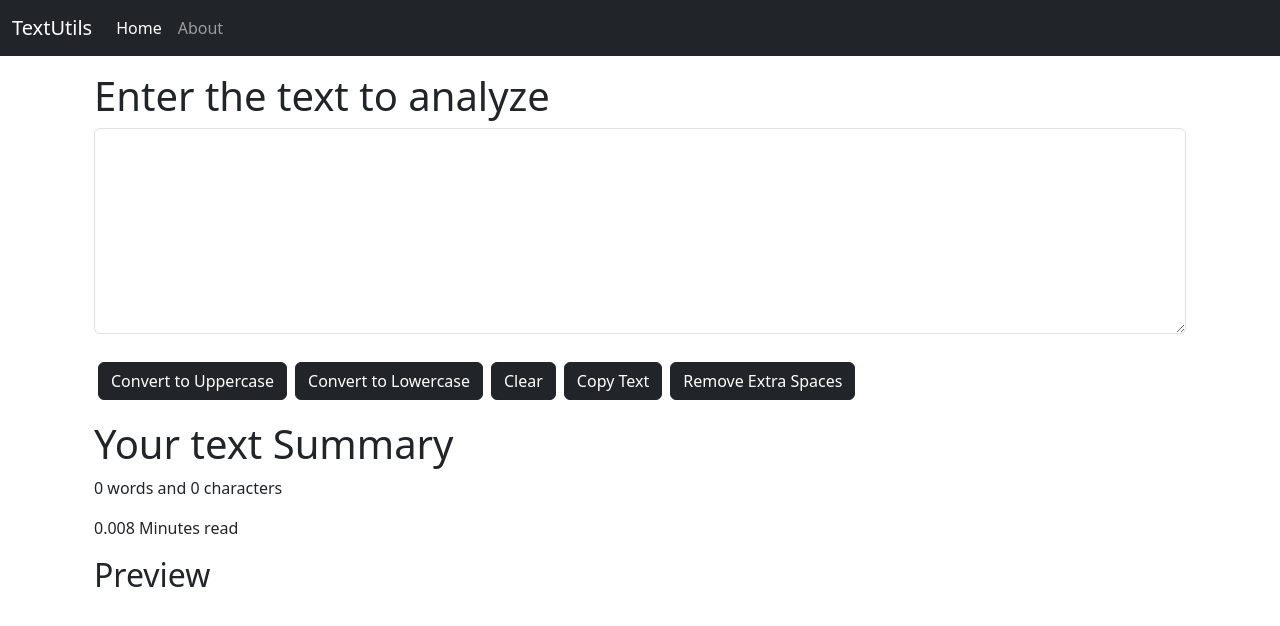
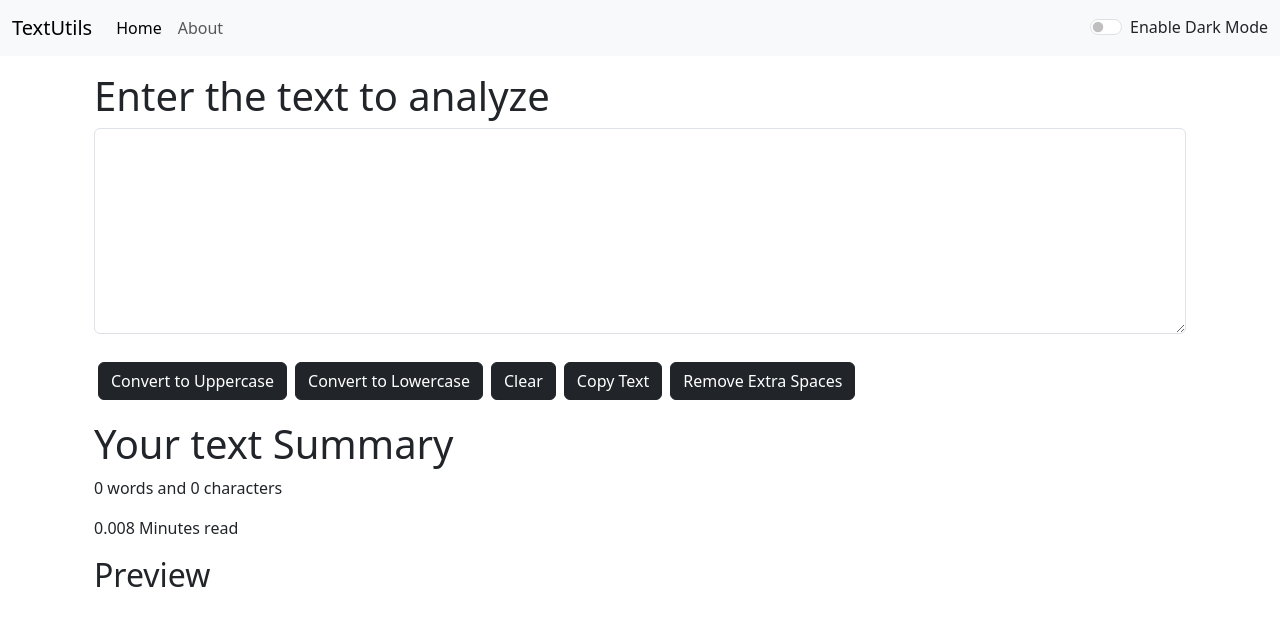
Before and after one commit to m-shahmeer/TextUtil, a React (Create React App) app: page / in a window 1280 px wide. Shown: the top 626 px of the page. Built offline with nearby package versions, Linux system fonts and the light colour scheme.

Commit message:
Enabled Dark Mode

```diff
--- a/src/App.js
+++ b/src/App.js
@@ -1,18 +1,25 @@
 import Navbar from './components/Navbar';
-// import About from './components/About';
 import TextForm from './components/TextForm';
+import React, { useState } from 'react';
 function App() {
+  const [mode, setmode] = useState('light');
+  const toggleMode = () => {
+    if(mode === 'light'){
+      setmode('dark');
+    }
+    else{
+      setmode('light');
+    }
+  }
   return (
     <>
-<Navbar title="TextUtils"/>
+<Navbar title="TextUtils" mode={mode} toggleMode={toggleMode}/>
 <div className="container my-3">
   <TextForm heading = "Enter the text to analyze"/>
-  {/* <About/> */}
 
   </div>
 
     </>
   );
 }
-
 export default App;
--- a/src/components/Navbar.js
+++ b/src/components/Navbar.js
@@ -3,7 +3,7 @@
 export default function Navbar(props) {
   return (
     <>
-    <nav className="navbar navbar-expand-lg navbar-dark bg-dark">
+    <nav className={`navbar navbar-expand-lg navbar-${props.mode} bg-${props.mode} `}>
   <div className="container-fluid">
     <a className="navbar-brand" href="/">{props.title}</a>
     <button className="navbar-toggler" type="button" data-bs-toggle="collapse" data-bs-target="#navbarSupportedContent" aria-controls="navbarSupportedContent" aria-expanded="false" aria-label="Toggle navigation">
@@ -18,7 +18,10 @@
           <a className="nav-link" href="/">{props.about}</a>
         </li>
       </ul>
-
+      <div className={`form-check form-switch text-${props.mode==='light'?'dark':'light'}`}>
+  <input className="form-check-input" onClick={props.toggleMode} type="checkbox" role="switch" id="flexSwitchCheckDefault"/>
+  <label className="form-check-label" onClick={props.toggleMode} htmlFor="flexSwitchCheckDefault">Enable Dark Mode</label>
+</div>
     </div>
   </div>
 </nav>
```
